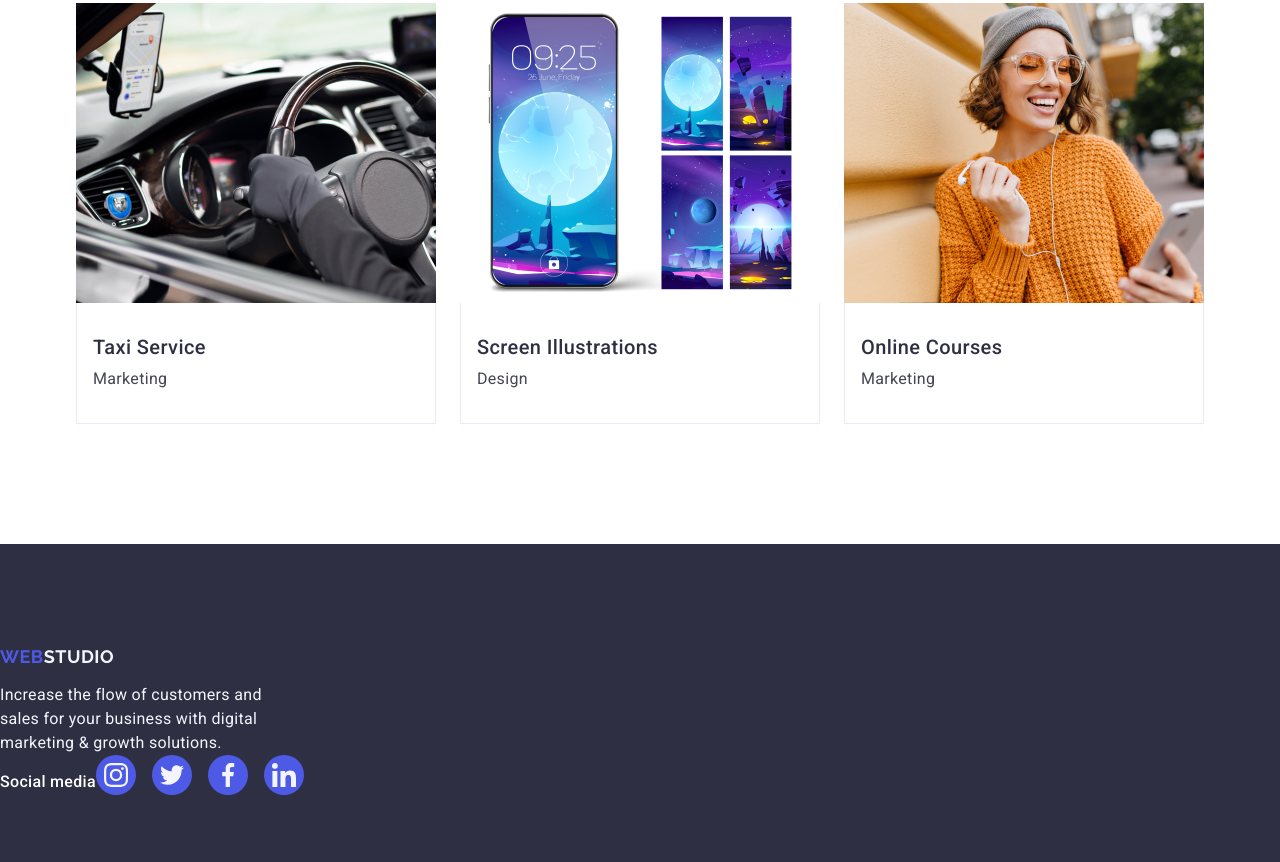
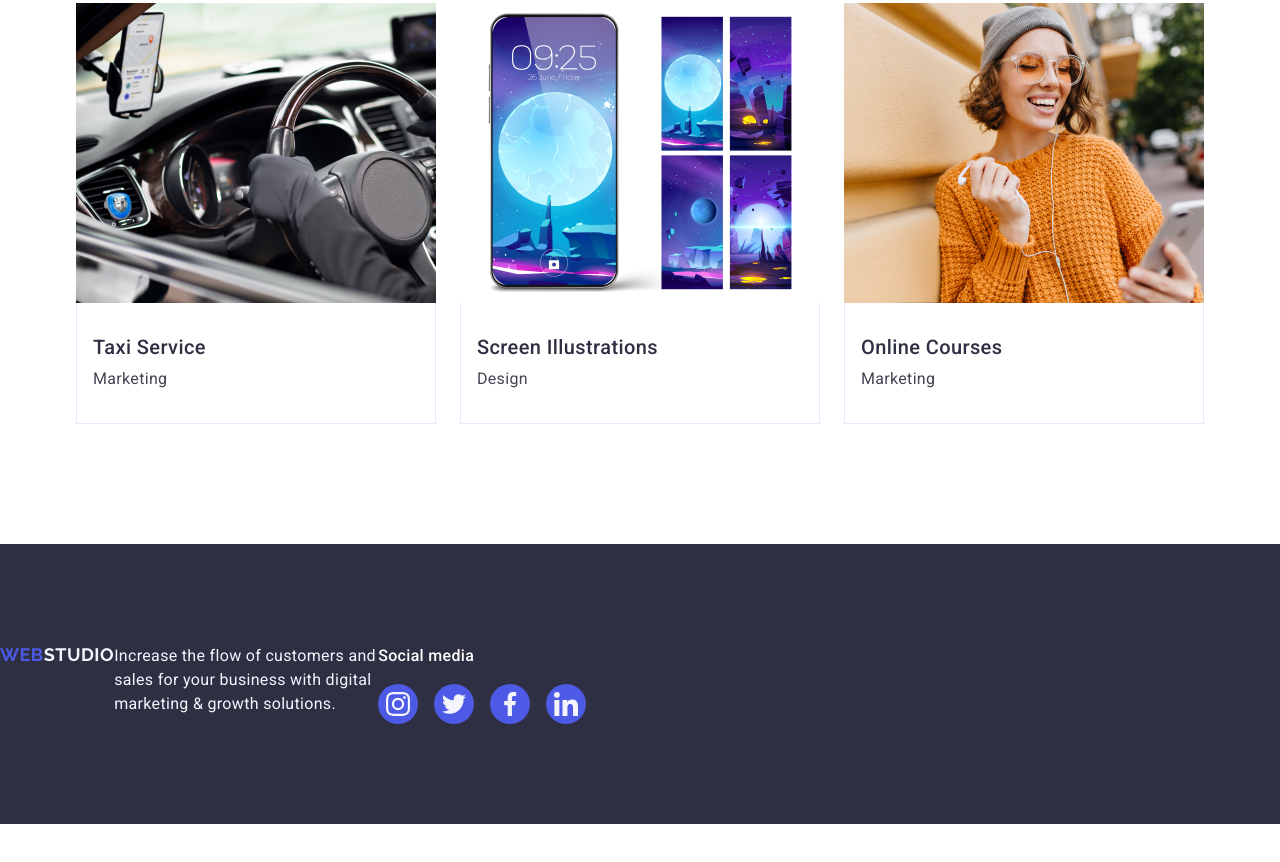
Before and after one commit to VladyslavShchetynin/goit-markup-hw-04, a plain HTML site: page index.html in a window 1280 px wide. Shown: the part 2631-3493 px from the top of the page. After the commit the page ends 3455 px from the top, so only its background shows below. Drawn offline with nearby package versions, Linux system fonts and the light colour scheme.

Commit message:
footerlast

```diff
--- a/index.html
+++ b/index.html
@@ -460,14 +460,14 @@
     <!-- Footer -->
     <!-- #region -->
     <footer class="footer-sect">
+      <div class="footer-container">
         <a class="footer-link" href="./index.html"
           >Web<span class="footer-logo-accent">Studio</span></a
         >
         <p class="footer-text">
-        Increase the flow of customers and sales for your business with digital
-        marketing & growth solutions.
+          Increase the flow of customers and sales for your business with
+          digital marketing & growth solutions.
         </p>
-
         <div class="foot-container">
           <p class="foot-text">Social media</p>
           <ul class="foot-list">
@@ -501,6 +501,7 @@
             </li>
           </ul>
         </div>
+      </div>
     </footer>
     <!-- endregion -->
   </body>
--- a/style.css
+++ b/style.css
@@ -477,7 +477,7 @@ img {
   padding: 100px 0;
 }
 
-.foot-container {
+.footer-container {
   display: flex;
   align-items: baseline;
 
```
Lines whose indentation alone changed are shown as unchanged.
